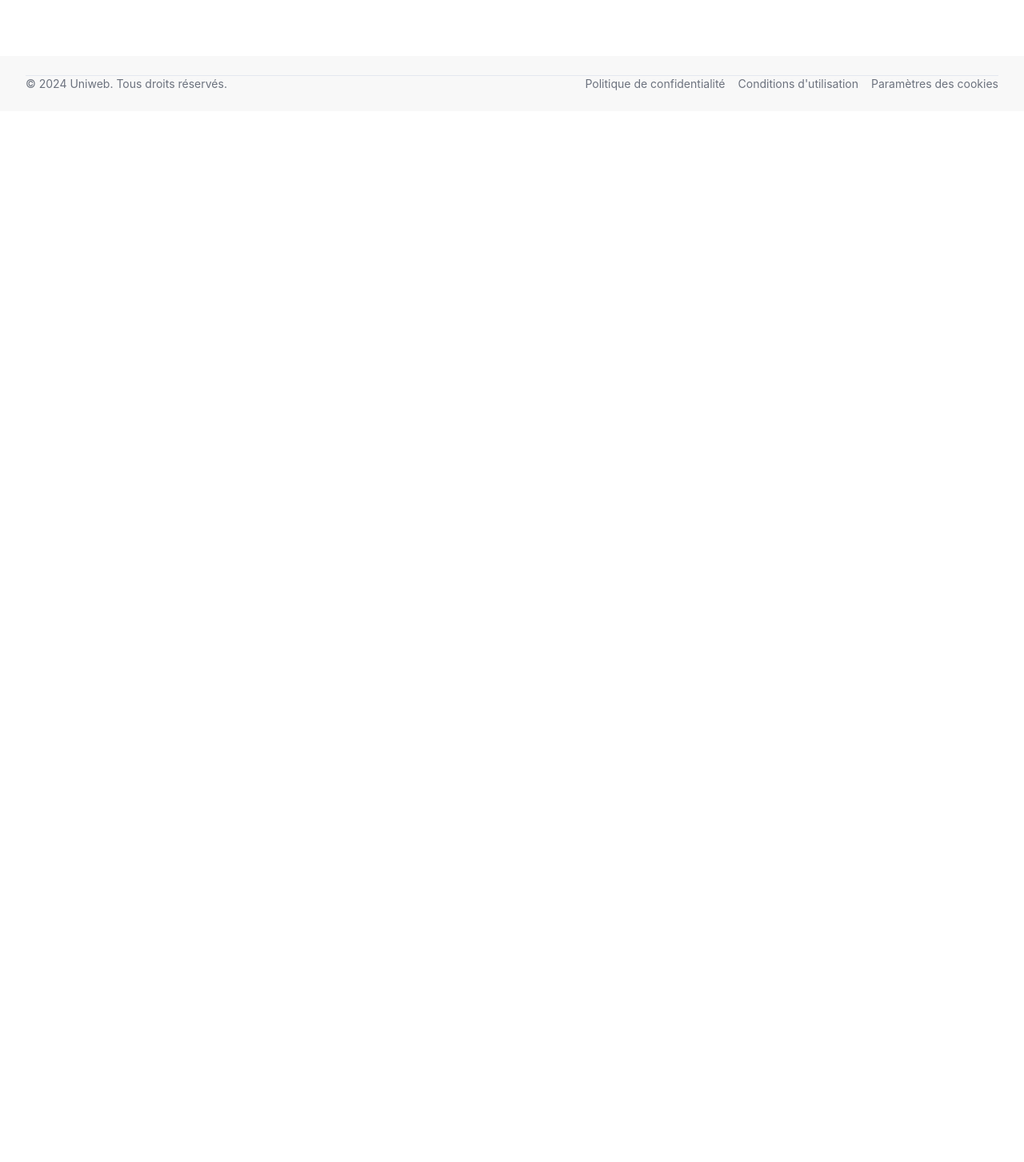
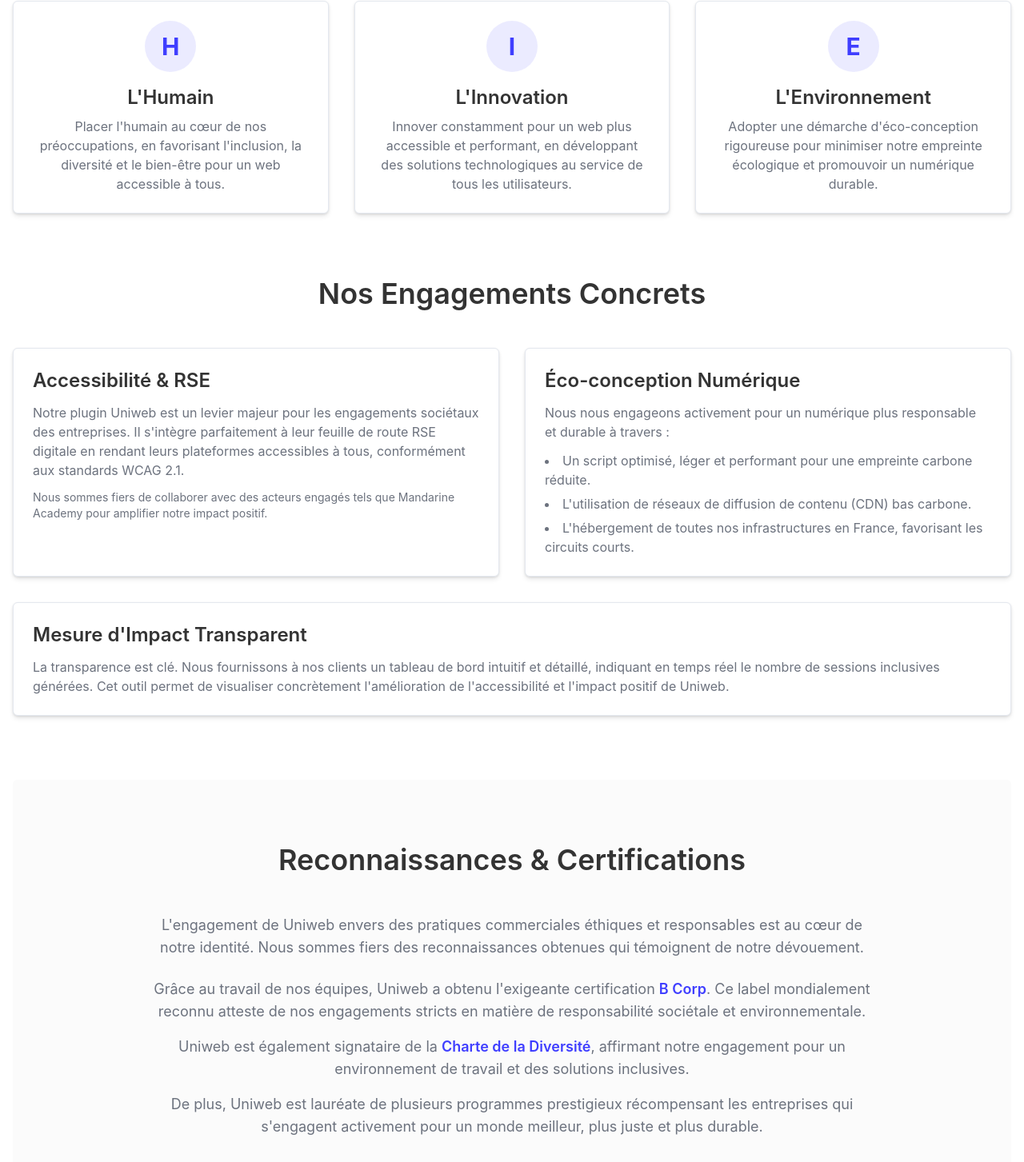
Before and after one commit to rgeron/uniweb-fr-copy, a Next.js app: page /notre-engagement in a window 1280 px wide. Shown: the part 491-1944 px from the top of the page at 80% size. Before the commit the page ends 800 px from the top, so only its background shows below. Built offline with nearby package versions, Linux system fonts and the light colour scheme.

Commit message:
engagement ok mais attention à la copie de l'autre site

```diff
--- a/app/notre-engagement/page.tsx
+++ b/app/notre-engagement/page.tsx
@@ -1,8 +1,181 @@
 export default function NotreEngagementPage() {
+  const PillarCard = (props: {
+    icon: React.ReactNode;
+    title: string;
+    description: string;
+  }) => (
+    <div className="flex flex-col items-center p-6 border rounded-lg shadow-lg bg-card text-card-foreground h-full">
+      <div className="mb-4 text-primary">{props.icon}</div>
+      <h3 className="text-2xl font-semibold mb-2 text-center">{props.title}</h3>
+      <p className="text-muted-foreground text-center">{props.description}</p>
+    </div>
+  );
+
+  const CommitmentCard = (props: {
+    title: string;
+    children: React.ReactNode;
+    className?: string;
+  }) => (
+    <div
+      className={`p-6 border rounded-lg shadow-lg bg-card text-card-foreground h-full ${props.className}`}
+    >
+      <h3 className="text-2xl font-semibold mb-3 text-card-foreground">
+        {props.title}
+      </h3>
+      {props.children}
+    </div>
+  );
+
   return (
-    <div>
-      <h1>Notre engagement</h1>
-      <p>Page content coming soon.</p>
+    <div className="container mx-auto px-4 py-12 sm:py-16 lg:py-20">
+      <header className="text-center mb-16 lg:mb-20">
+        <h1 className="text-4xl sm:text-5xl font-bold text-primary mb-4 tracking-tight">
+          Notre Engagement
+        </h1>
+        <p className="text-lg sm:text-xl text-muted-foreground max-w-3xl mx-auto">
+          Parce que les actions doivent être placées avant les mots, nous avons
+          à cœur depuis nos débuts de nous engager concrètement autour d&apos;un
+          socle de trois valeurs fondamentales.
+        </p>
+      </header>
+
+      <section className="mb-16 lg:mb-20">
+        <h2 className="text-3xl sm:text-4xl font-semibold text-center mb-12 text-foreground">
+          Nos Valeurs Fondatrices
+        </h2>
+        <div className="grid md:grid-cols-3 gap-8">
+          <PillarCard
+            icon={
+              <div className="w-16 h-16 bg-primary/10 rounded-full flex items-center justify-center text-primary text-3xl font-bold">
+                H
+              </div>
+            }
+            title="L'Humain"
+            description="Placer l'humain au cœur de nos préoccupations, en favorisant l'inclusion, la diversité et le bien-être pour un web accessible à tous."
+          />
+          <PillarCard
+            icon={
+              <div className="w-16 h-16 bg-primary/10 rounded-full flex items-center justify-center text-primary text-3xl font-bold">
+                I
+              </div>
+            }
+            title="L'Innovation"
+            description="Innover constamment pour un web plus accessible et performant, en développant des solutions technologiques au service de tous les utilisateurs."
+          />
+          <PillarCard
+            icon={
+              <div className="w-16 h-16 bg-primary/10 rounded-full flex items-center justify-center text-primary text-3xl font-bold">
+                E
+              </div>
+            }
+            title="L'Environnement"
+            description="Adopter une démarche d'éco-conception rigoureuse pour minimiser notre empreinte écologique et promouvoir un numérique durable."
+          />
+        </div>
+      </section>
+
+      <section className="mb-16 lg:mb-20">
+        <h2 className="text-3xl sm:text-4xl font-semibold text-center mb-12 text-foreground">
+          Nos Engagements Concrets
+        </h2>
+        <div className="grid md:grid-cols-2 gap-8">
+          <CommitmentCard title="Accessibilité & RSE">
+            <p className="mb-3 text-muted-foreground">
+              Notre plugin Uniweb est un levier majeur pour les engagements
+              sociétaux des entreprises. Il s&apos;intègre parfaitement à leur
+              feuille de route RSE digitale en rendant leurs plateformes
+              accessibles à tous, conformément aux standards WCAG 2.1.
+            </p>
+            <p className="text-sm text-muted-foreground">
+              Nous sommes fiers de collaborer avec des acteurs engagés tels que
+              Mandarine Academy pour amplifier notre impact positif.
+            </p>
+          </CommitmentCard>
+
+          <CommitmentCard title="Éco-conception Numérique">
+            <p className="mb-3 text-muted-foreground">
+              Nous nous engageons activement pour un numérique plus responsable
+              et durable à travers :
+            </p>
+            <ul className="list-disc list-inside text-muted-foreground space-y-1.5">
+              <li>
+                Un script optimisé, léger et performant pour une empreinte
+                carbone réduite.
+              </li>
+              <li>
+                L&apos;utilisation de réseaux de diffusion de contenu (CDN) bas
+                carbone.
+              </li>
+              <li>
+                L&apos;hébergement de toutes nos infrastructures en France,
+                favorisant les circuits courts.
+              </li>
+            </ul>
+          </CommitmentCard>
+
+          <CommitmentCard
+            title="Mesure d'Impact Transparent"
+            className="md:col-span-2"
+          >
+            <p className="text-muted-foreground">
+              La transparence est clé. Nous fournissons à nos clients un tableau
+              de bord intuitif et détaillé, indiquant en temps réel le nombre de
+              sessions inclusives générées. Cet outil permet de visualiser
+              concrètement l&apos;amélioration de l&apos;accessibilité et
+              l&apos;impact positif de Uniweb.
+            </p>
+          </CommitmentCard>
+        </div>
+      </section>
+
+      <section className="bg-muted/50 py-16 lg:py-20 rounded-lg">
+        <div className="container mx-auto px-4">
+          <h2 className="text-3xl sm:text-4xl font-semibold text-center mb-12 text-foreground">
+            Reconnaissances & Certifications
+          </h2>
+          <div className="max-w-4xl mx-auto text-center">
+            <p className="text-lg mb-6 text-muted-foreground">
+              L&apos;engagement de Uniweb envers des pratiques commerciales
+              éthiques et responsables est au cœur de notre identité. Nous
+              sommes fiers des reconnaissances obtenues qui témoignent de notre
+              dévouement.
+            </p>
+            <div className="space-y-4 mb-8">
+              <p className="text-lg text-muted-foreground">
+                Grâce au travail de nos équipes, Uniweb a obtenu
+                l&apos;exigeante certification{" "}
+                <span className="font-semibold text-primary">B Corp</span>. Ce
+                label mondialement reconnu atteste de nos engagements stricts en
+                matière de responsabilité sociétale et environnementale.
+              </p>
+              <p className="text-lg text-muted-foreground">
+                Uniweb est également signataire de la{" "}
+                <span className="font-semibold text-primary">
+                  Charte de la Diversité
+                </span>
+                , affirmant notre engagement pour un environnement de travail et
+                des solutions inclusives.
+              </p>
+              <p className="text-lg text-muted-foreground">
+                De plus, Uniweb est lauréate de plusieurs programmes prestigieux
+                récompensant les entreprises qui s&apos;engagent activement pour
+                un monde meilleur, plus juste et plus durable.
+              </p>
+            </div>
+            <div className="flex flex-wrap justify-center gap-3 sm:gap-4">
+              <div className="inline-flex items-center rounded-full border px-3 py-1.5 text-xs sm:text-sm font-semibold transition-colors focus:outline-none focus:ring-2 focus:ring-ring focus:ring-offset-2 border-transparent bg-green-600 text-primary-foreground hover:bg-green-700/90">
+                B Corp Certifié
+              </div>
+              <div className="inline-flex items-center rounded-full border px-3 py-1.5 text-xs sm:text-sm font-semibold transition-colors focus:outline-none focus:ring-2 focus:ring-ring focus:ring-offset-2 border-transparent bg-blue-600 text-primary-foreground hover:bg-blue-700/90">
+                Signataire Charte Diversité
+              </div>
+              <div className="inline-flex items-center rounded-full border px-3 py-1.5 text-xs sm:text-sm font-semibold transition-colors focus:outline-none focus:ring-2 focus:ring-ring focus:ring-offset-2 border-transparent bg-teal-600 text-primary-foreground hover:bg-teal-700/90">
+                Entreprise à Impact Positif
+              </div>
+            </div>
+          </div>
+        </div>
+      </section>
     </div>
   );
 }
```
